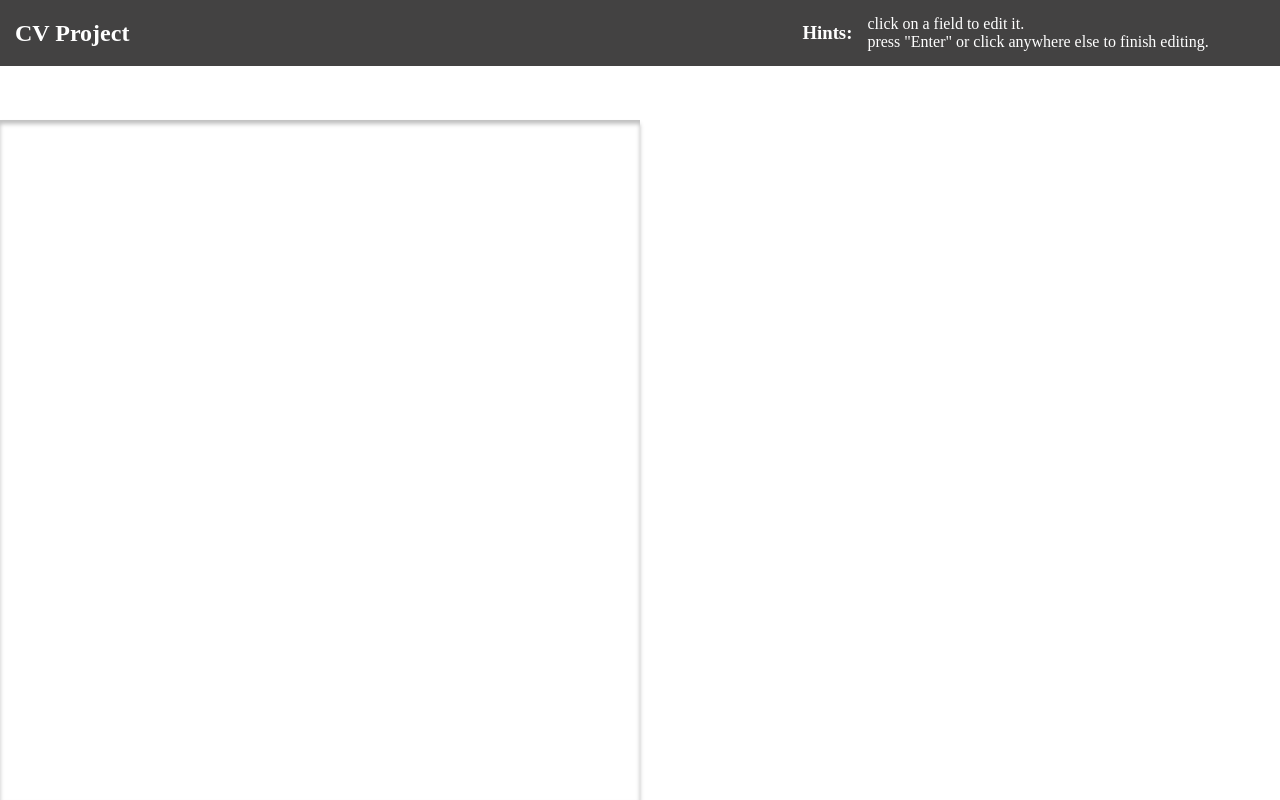
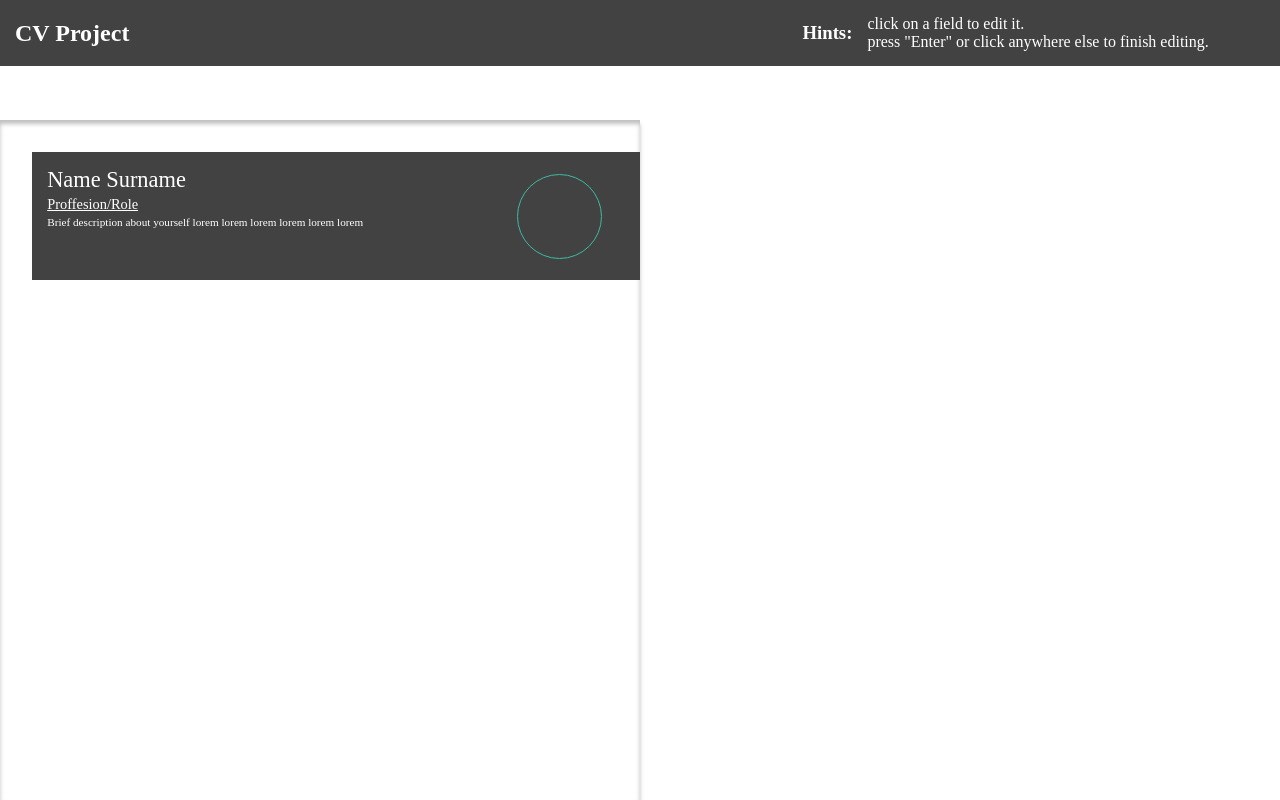
Before and after one commit to Mogoatlhe/cv-project, a React (Create React App) app: page / in a window 1280 px wide. Built offline with nearby package versions, Linux system fonts and the light colour scheme; a web font is replaced by a local one.

Commit message:
added and styled the cv header.

```diff
--- a/src/App.css
+++ b/src/App.css
@@ -3,6 +3,7 @@
 :root {
     --trykker: "Trykker", serif;
     --black-shade: rgb(67, 66, 66);
+    --teal-shade: rgb(58, 187, 164);
 }
 
 html {
@@ -53,3 +54,77 @@ header{
     min-height: 85vh;
     box-shadow: 0px 4px 4px rgba(0, 0, 0, 0.25), inset 0px 4px 4px rgba(0, 0, 0, 0.25);
 }
+
+#cv-header-container{
+    width: 100%;
+    height: 20vh;
+}
+
+#cv-header{
+    display: flex;
+    align-items: center;
+    justify-content: space-between;
+    margin-top: 4vh;
+    margin-left: 5%;
+    background-color: var(--black-shade);
+    height: 16vh;
+    width: 95%;
+    color: white;
+}
+
+#name-surname{
+    font-size: 1.4rem;
+}
+
+#name-surname:hover{
+    font-size: 1.5rem;
+}
+
+#role{
+    font-size: 0.9rem;
+    text-decoration: underline;
+}
+
+#role:hover{
+    font-size: 1rem;
+}
+
+#applicant-description{
+    font-size: 0.7rem;
+}
+
+#applicant-description:hover{
+    font-size: 0.8rem;
+}
+
+
+
+#cv-header-text{
+    padding: 2.5%;
+    height: 16vh;
+    display: flex;
+    flex-direction: column;
+    gap: 3px;
+}
+
+#profile-picture{
+    display: grid;
+    margin-right: 3vw;
+    border: 1.5px solid var(--teal-shade);
+    border-radius: 50%;
+    height: 85px;
+    width: 85px;
+}
+
+#profile-picture:hover{
+    height: 88px;
+    width: 88px;
+    cursor: pointer;
+}
+
+#drag-and-drop-text{
+    place-self: center;
+    width: 40px;
+    text-align: center;
+    display: none;
+}
--- a/src/components/Cv.js
+++ b/src/components/Cv.js
@@ -1,9 +1,11 @@
 import React, { Component } from "react";
+import CvHeader from "./CvHeader";
 
 class Cv extends Component{
     render(){
         return(
             <div id = "cv-container">
+                <CvHeader />
             </div>
         );
     }
--- /dev/null
+++ b/src/components/CvHeader.js
@@ -0,0 +1,24 @@
+import React, { Component } from "react";
+
+class CvHeader extends Component{
+
+    render(){
+        return(
+            <div id = "cv-header-container">
+                <div id = "cv-header">
+                    <div id = "cv-header-text">
+                        <p id = "name-surname">Name Surname</p>
+                        <p id = "role">Proffesion/Role</p>
+                        <p id = "applicant-description">Brief description about yourself lorem lorem lorem lorem lorem lorem</p>
+                    </div>
+                    <div id = "profile-picture">
+                        <p id = "drag-and-drop-text">drag &amp; drop</p>
+                    </div>
+                </div>
+            </div>
+        );
+    }
+
+}
+
+export default CvHeader;
```
